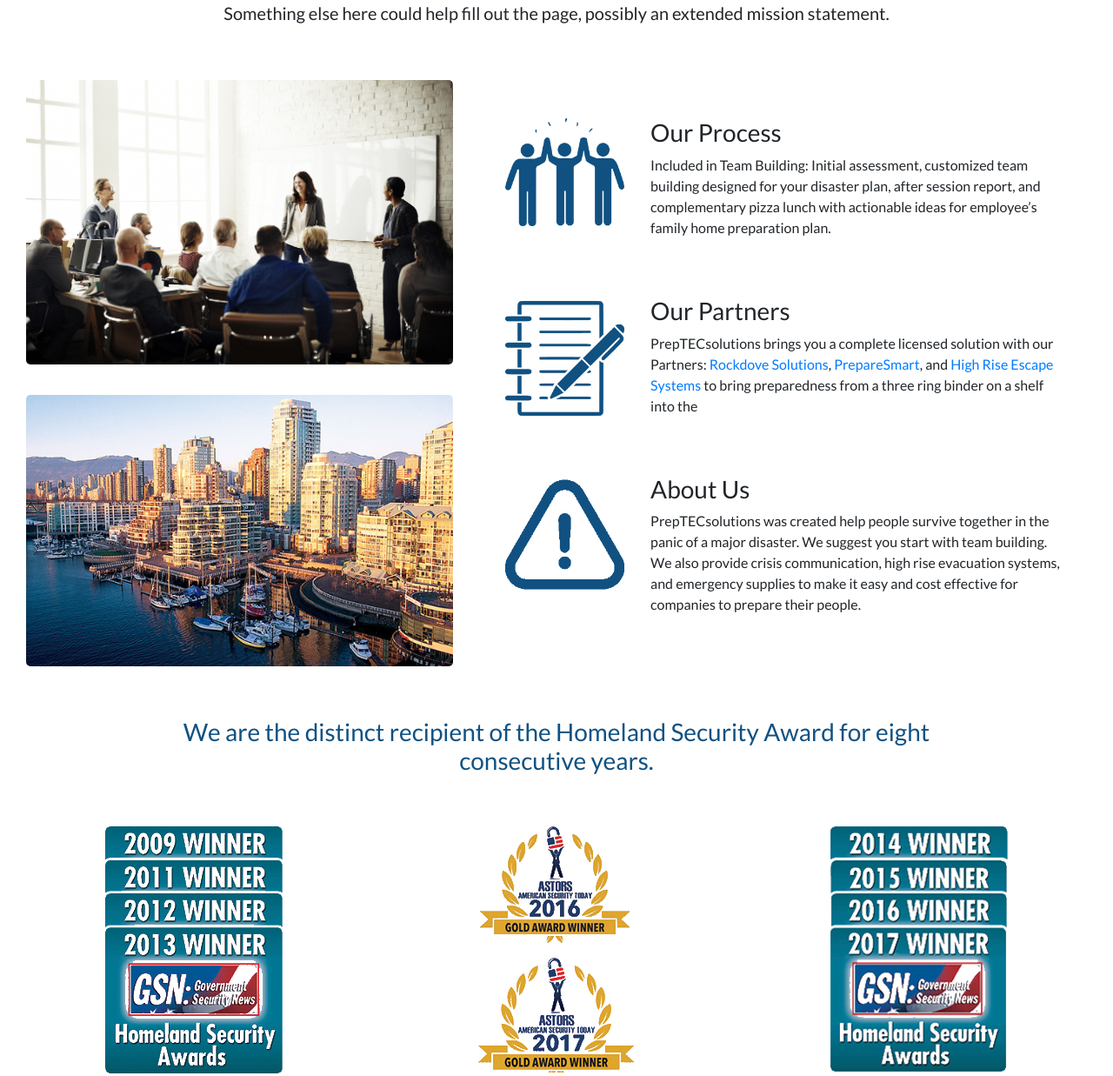
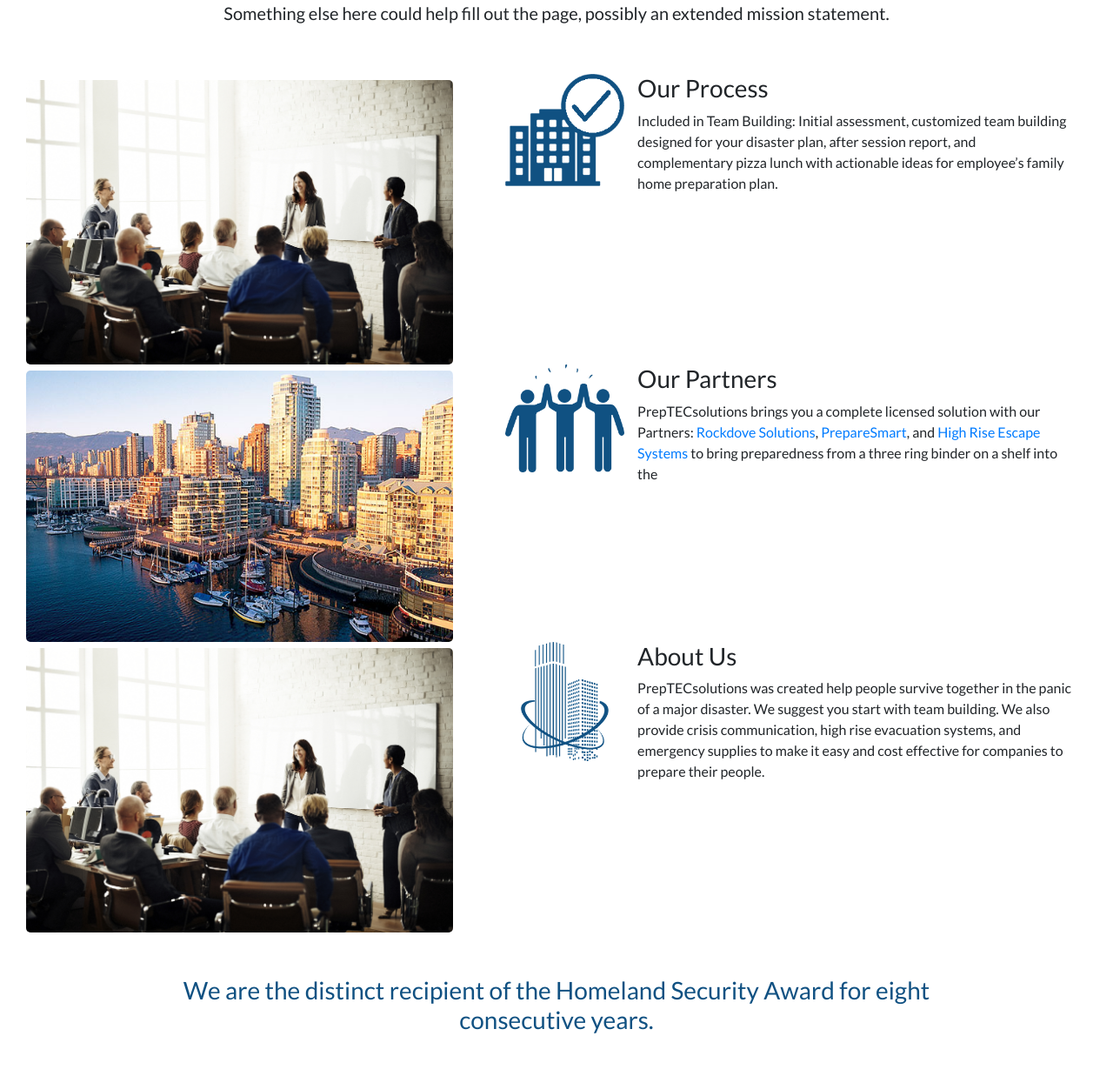
Before and after one commit to npisciotti1/preptec, a website: page index.html in a window 1280 px wide. Shown: the part 816-2053 px from the top of the page at 87% size. Drawn offline with Linux system fonts and the light colour scheme; some packages are replaced by stand-ins of ours; a script that the page names is missing.

Commit message:
shit is nice yo

```diff
--- a/index.html
+++ b/index.html
@@ -107,30 +107,30 @@
       <div class="wrapper">
         <div style="padding-top: 7px;" class="col-sm-5">
           <img class="img-fluid border-radius5" src="assets/planning.jpg"></img>
-
-          <div class="spacer35"></div>
-
-          <img class="img-fluid border-radius5" src="assets/van_sm.png"></img>
         </div>
-
         <div class="col-sm-7">
-
-
           <div class="icon-group wrapper">
-            <div class="col-3">
-              <img class="img-fluid" src="assets/icons/people.png"></img>
+            <div class="col-3 hide-mobile">
+              <img class="img-fluid" src="assets/icons/building.png"></img>
             </div>
-            <div class="col-9">
+            <div class="col-sm-9 col-12 remove-padding">
               <h3>Our Process</h3>
               <p>Included in Team Building: Initial assessment, customized team building designed for your disaster plan, after session report, and complementary pizza lunch with actionable ideas for employee’s family home preparation plan.</p>
             </div>
           </div>
+        </div>
+      </div>
 
+      <div class="wrapper">
+        <div style="padding-top: 7px;" class="col-sm-5">
+          <img class="img-fluid border-radius5" src="assets/van_sm.png"></img>
+        </div>
+        <div class="col-sm-7">
           <div class="icon-group wrapper">
-            <div class="col-3">
-              <img class="img-fluid" src="assets/icons/notepad.png"></img>
+            <div class="col-3 hide-mobile">
+              <img class="img-fluid" src="assets/icons/people.png"></img>
             </div>
-            <div class="col-9">
+            <div class="col-sm-9 col-12 remove-padding">
               <h3>Our Partners</h3>
               <p>PrepTECsolutions brings you a complete licensed solution with our Partners:
                 <a href="https://www.rockdovesolutions.com" target="_blank">Rockdove Solutions</a>,
@@ -138,17 +138,23 @@
                 <a href="http://www.highriseescapesystems.com/" target="_blank">High Rise Escape Systems</a> to bring preparedness from a three ring binder on a shelf into the </p>
             </div>
           </div>
+        </div>
+      </div>
 
+      <div class="wrapper">
+        <div style="padding-top: 7px;" class="col-sm-5">
+          <img class="img-fluid border-radius5" src="assets/planning.jpg"></img>
+        </div>
+        <div class="col-sm-7">
           <div class="icon-group wrapper">
-            <div class="col-3">
-              <img class="img-fluid" src="assets/icons/warning.png"></img>
+            <div class="col-3 hide-mobile">
+              <img class="img-fluid" src="assets/icons/preptec_icon.png"></img>
             </div>
-            <div class="col-9">
+            <div class="col-sm-9 col-12 remove-padding">
               <h3>About Us</h3>
               <p>PrepTECsolutions was created help people survive together in the panic of a major disaster. We suggest you start with team building. We also provide crisis communication, high rise evacuation systems, and emergency supplies to make it easy and cost effective for companies to prepare their people. </p>
             </div>
           </div>
-
         </div>
       </div>
 
--- a/style/main.css
+++ b/style/main.css
@@ -17,7 +17,7 @@
 }
 
 .icon-group {
-  margin: 4vw 0;
+  margin-bottom: 4vw;
 }
 
 .awardimg {
--- a/style/nav.css
+++ b/style/nav.css
@@ -13,7 +13,7 @@
 
 .banner-text {
   position: absolute;
-  top: 20%;
+  top: 15%;
   right: 0;
   float: right;
   width: 62%;
@@ -39,7 +39,7 @@
 }
 
 .banner-desc {
-  font-size: 1.25em
+  font-size: 1.15em
 }
 
 .gradient-overlay {
@@ -205,4 +205,7 @@
   .banner-text button {
     padding: 10px 20px;
   }
+  .banner-text {
+    top: 20%;
+  }
 }
--- a/style/utility.css
+++ b/style/utility.css
@@ -67,6 +67,10 @@
   padding: 0 !important;
 }
 
+.remove-margin {
+  margin: 0 !important;
+}
+
 .pad-top10 {
   padding-top: 10px;
 }
```
Also changed, not shown: assets/icons/preptec_icon.png (added).
